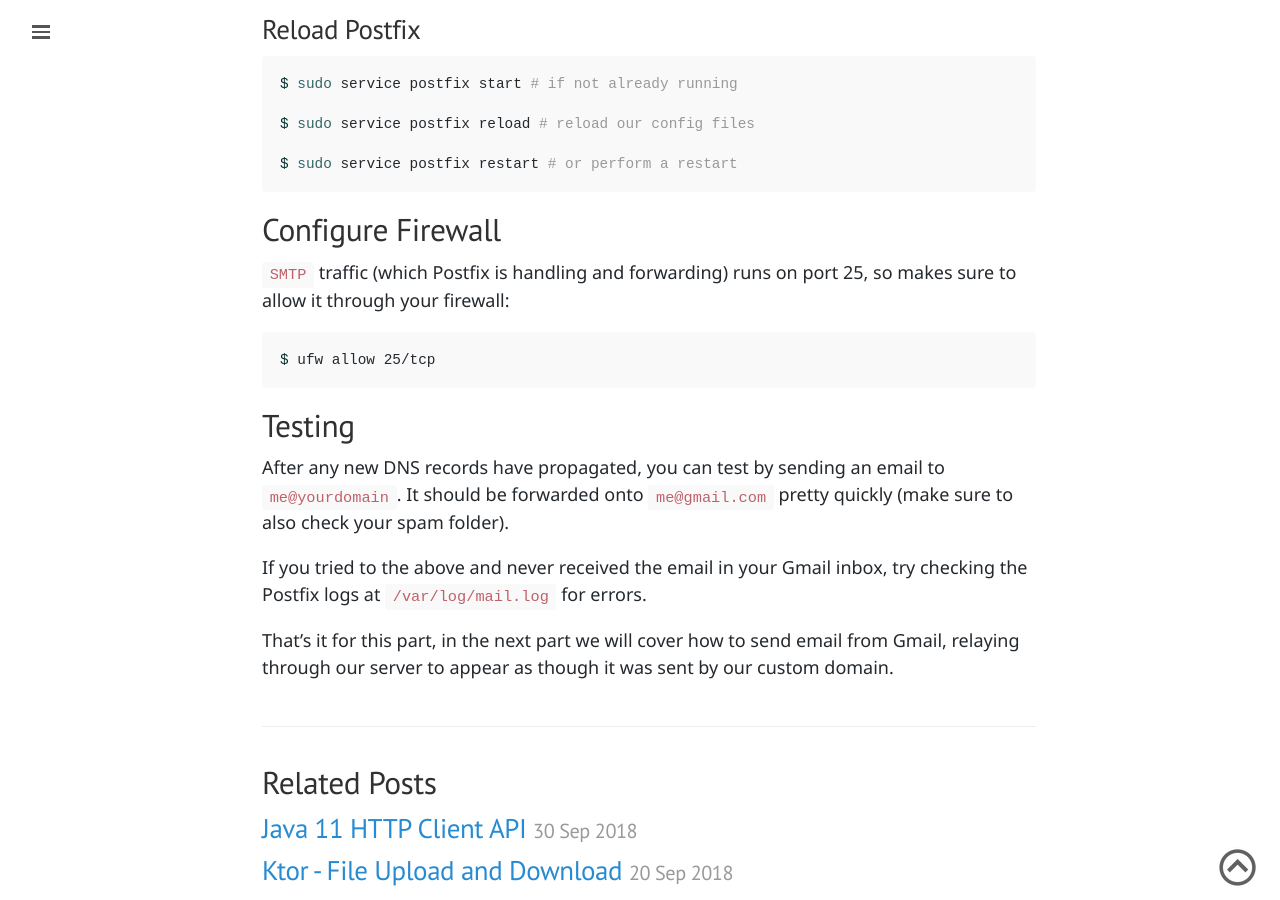
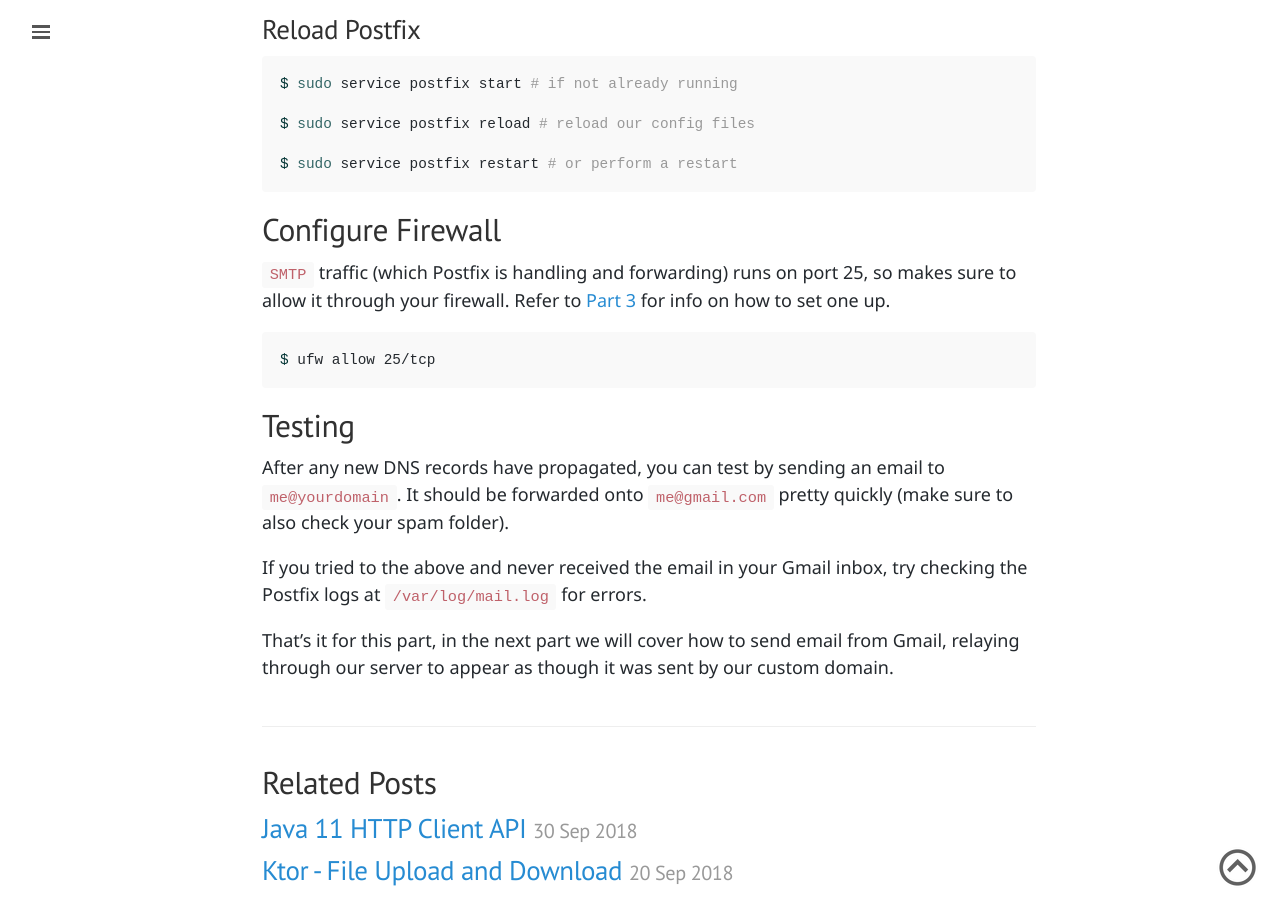
Before and after one commit to raharrison/ryanharrison.co.uk, a Jekyll site: the page built from _posts/2018-10-10-ubuntu-server-setup-part-7-forward-email-postfix.md, in a window 1280 px wide and 900 px high, scrolled down 3162 px. Built offline with Jekyll 4.4.1, drawn with Linux system fonts in a browser that asks for light colours; comment, search, counter and statistics services are not loaded.

Commit message:
Typo and inline link to previous part

````diff
--- a/_posts/2018-10-10-ubuntu-server-setup-part-7-forward-email-postfix.md
+++ b/_posts/2018-10-10-ubuntu-server-setup-part-7-forward-email-postfix.md
@@ -114,7 +114,7 @@ $ sudo service postfix restart # or perform a restart
 
 ## Configure Firewall
 
-`SMTP` traffic (which Postfix is handling and forwarding) runs on port 25, so makes sure to allow it through your firewall:
+`SMTP` traffic (which Postfix is handling and forwarding) runs on port 25, so makes sure to allow it through your firewall. Refer to [Part 3]({{ site.baseurl }}{% post_url 2018-07-31-ubuntu-server-setup-part-3-setup-firewall %}) for info on how to set one up.
 
 ```shell
 $ ufw allow 25/tcp
````
